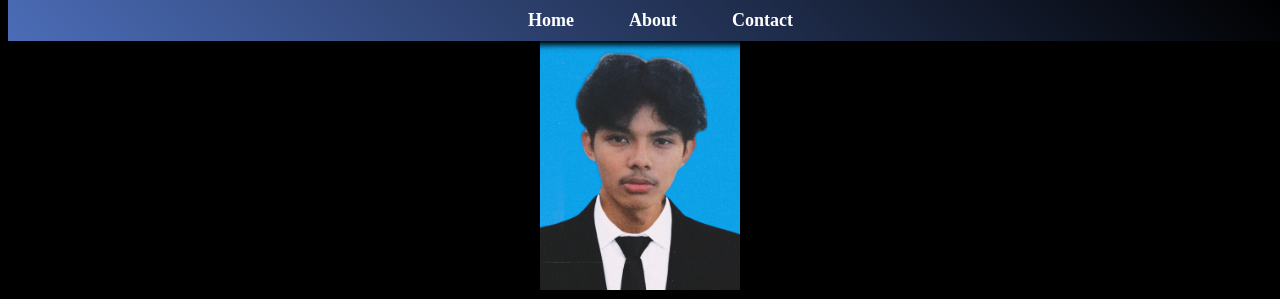
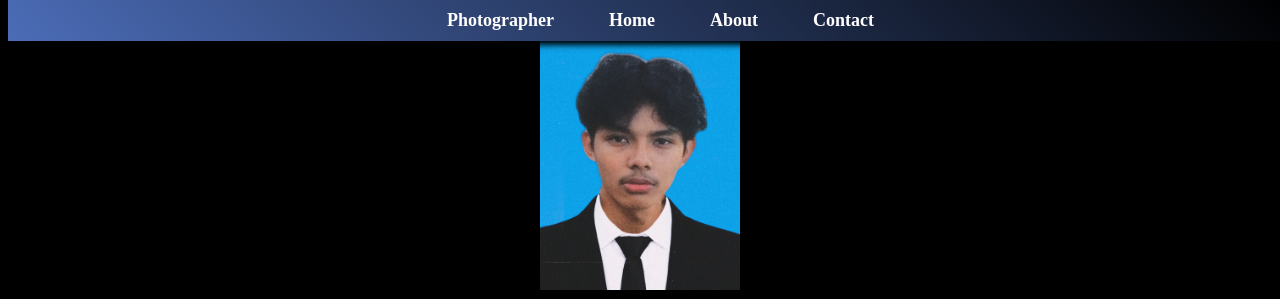
Before and after one commit to rosevelt2002/alief-ichwan-nuzul, a plain HTML site: page index.html in a window 1280 px wide. Shown: the top 299 px of the page. Drawn offline with Linux system fonts and the light colour scheme.

Commit message:
Update index.html

```diff
--- a/index.html
+++ b/index.html
@@ -11,6 +11,7 @@
 
     <nav>
         <ul>
+            <li><a href+="#Photographer">Photographer</a></li>
             <li><a href="#home">Home</a></li>
             <li><a href="#about">About</a></li>
             <li><a href="#contact">Contact</a></li>
```
